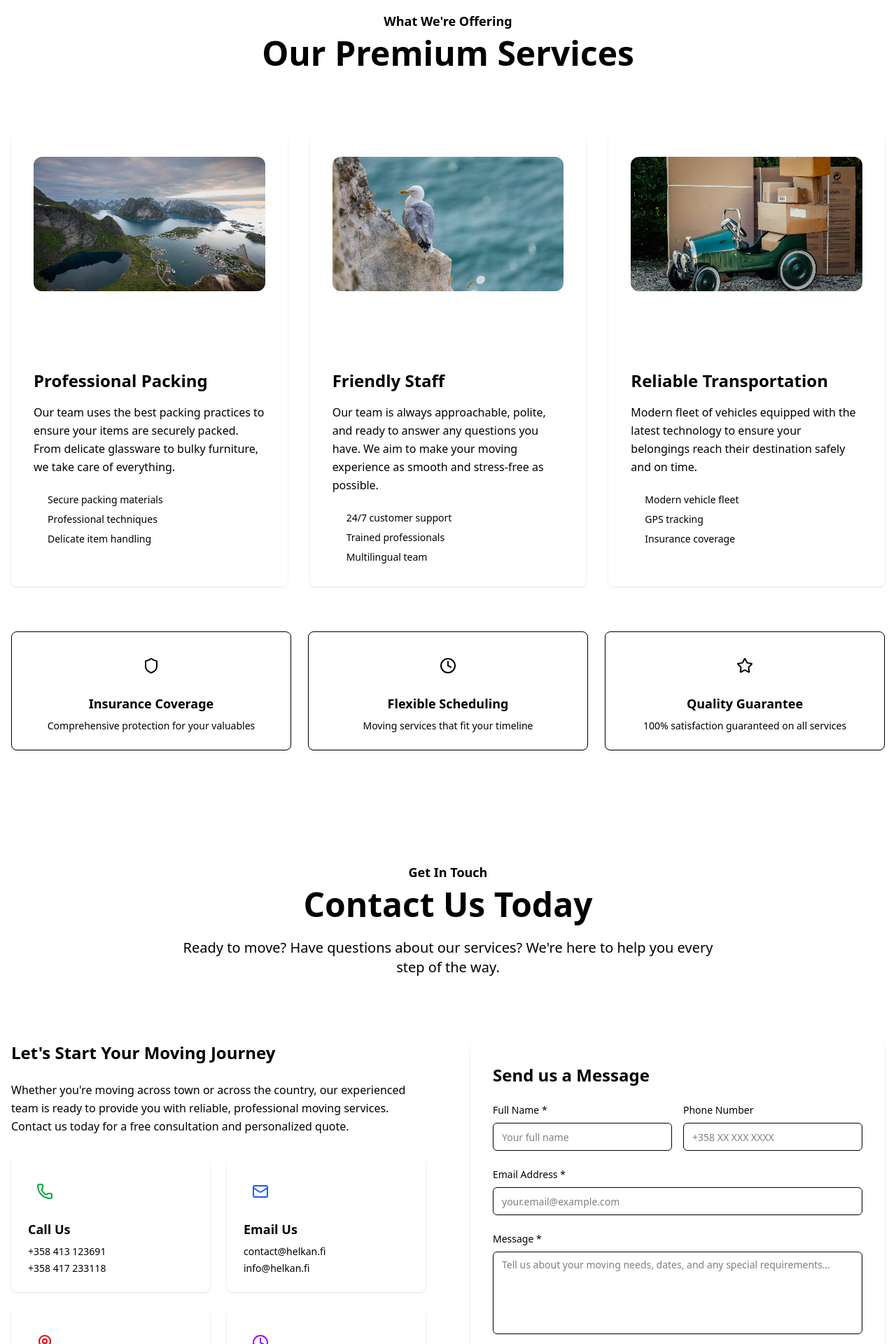
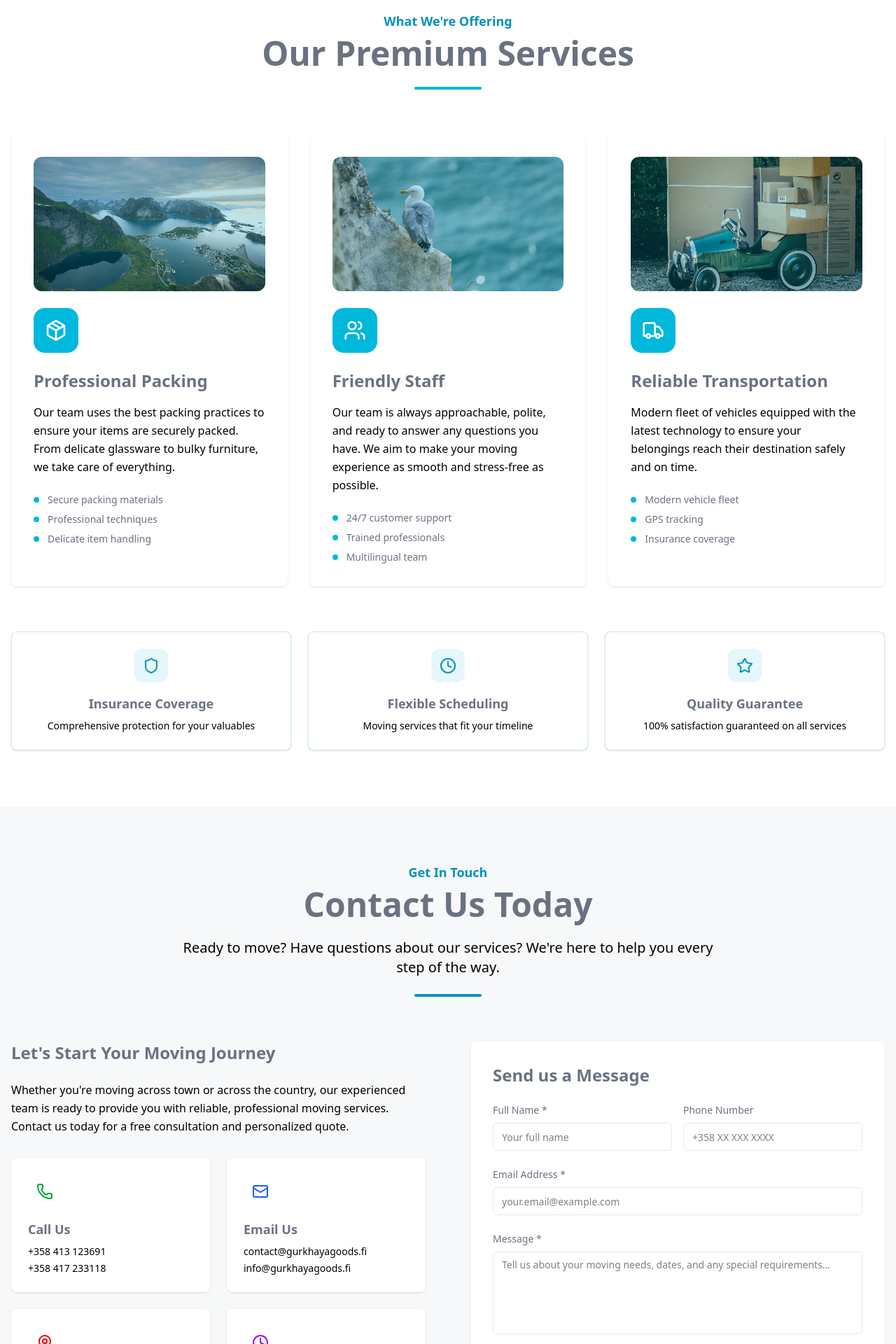
Before and after one commit to GurkhaYaGoodsMove/gurkhajagoods_move_service, a React (Vite) app: page / in a window 1280 px wide. Shown: the part 740-2660 px from the top of the page at 70% size. Built offline with nearby package versions, Linux system fonts and the light colour scheme.

Commit message:
contact section refactored.

```diff
--- a/src/components/ContactSection.tsx
+++ b/src/components/ContactSection.tsx
@@ -41,7 +41,7 @@ const ContactSection = () => {
     {
       icon: Mail,
       title: "Email Us",
-      details: ["contact@helkan.fi", "info@helkan.fi"],
+      details: ["contact@gurkhayagoods.fi", "info@gurkhayagoods.fi"],
       color: "text-blue-600",
     },
     {
@@ -59,28 +59,28 @@ const ContactSection = () => {
   ];
 
   return (
-    <section id="contact" className="py-20 bg-helkan-gray/30">
+    <section id="contact" className="py-20 bg-gray-200/30">
       <div className="container mx-auto px-4">
         {/* Section Header */}
         <div className="text-center mb-16">
-          <p className="text-helkan-blue font-semibold mb-2 text-lg">
+          <p className="text-cyan-600 font-semibold mb-2 text-lg">
             Get In Touch
           </p>
-          <h2 className="text-4xl md:text-5xl font-bold text-helkan-dark-gray mb-6">
+          <h2 className="text-4xl md:text-5xl font-bold text-gray-500 mb-6">
             Contact Us Today
           </h2>
           <p className="text-xl text-muted-foreground max-w-3xl mx-auto">
             Ready to move? Have questions about our services? We're here to help
             you every step of the way.
           </p>
-          <div className="w-24 h-1 bg-helkan-blue mx-auto rounded-full mt-6"></div>
+          <div className="w-24 h-1 bg-cyan-600 mx-auto rounded-full mt-6"></div>
         </div>
 
         <div className="grid lg:grid-cols-2 gap-16">
           {/* Contact Information */}
           <div className="space-y-8">
             <div>
-              <h3 className="text-2xl font-bold text-helkan-dark-gray mb-6">
+              <h3 className="text-2xl font-bold text-gray-500 mb-6">
                 Let's Start Your Moving Journey
               </h3>
               <p className="text-muted-foreground mb-8 leading-relaxed">
@@ -105,7 +105,7 @@ const ContactSection = () => {
                       )}/10`}>
                       <info.icon className={`w-6 h-6 ${info.color}`} />
                     </div>
-                    <h4 className="text-lg font-semibold text-helkan-dark-gray mb-2">
+                    <h4 className="text-lg font-semibold text-gray-500 mb-2">
                       {info.title}
                     </h4>
                     <div className="space-y-1">
@@ -123,13 +123,13 @@ const ContactSection = () => {
             </div>
 
             {/* Company Info */}
-            <Card className="bg-helkan-blue text-white border-0">
+            <Card className="bg-cyan-600 text-white border-0">
               <CardContent className="p-6">
                 <h4 className="text-xl font-semibold mb-3">
-                  Helkan Trading Oy
+                  Gurkha Trading Oy
                 </h4>
                 <p className="text-white/90 text-sm leading-relaxed">
-                  As a subsidiary of Helkan Trading Oy, we bring decades of
+                  As a subsidiary of Gurkha Trading Oy, we bring decades of
                   experience in logistics and transportation to ensure your
                   moving experience is seamless and stress-free.
                 </p>
@@ -140,7 +140,7 @@ const ContactSection = () => {
           {/* Contact Form */}
           <Card className="bg-white shadow-elegant border-0">
             <CardContent className="p-8">
-              <h3 className="text-2xl font-bold text-helkan-dark-gray mb-6">
+              <h3 className="text-2xl font-bold text-gray-500 mb-6">
                 Send us a Message
               </h3>
               <form onSubmit={handleSubmit} className="space-y-6">
@@ -148,7 +148,7 @@ const ContactSection = () => {
                   <div>
                     <label
                       htmlFor="name"
-                      className="block text-sm font-medium text-helkan-dark-gray mb-2">
+                      className="block text-sm font-medium text-gray-500 mb-2">
                       Full Name *
                     </label>
                     <Input
@@ -157,14 +157,14 @@ const ContactSection = () => {
                       value={formData.name}
                       onChange={handleInputChange}
                       required
-                      className="border-helkan-gray focus:border-helkan-blue focus:ring-helkan-blue"
+                      className="border-gray-200 focus:border-cyan-600 focus:ring-cyan-600"
                       placeholder="Your full name"
                     />
                   </div>
                   <div>
                     <label
                       htmlFor="phone"
-                      className="block text-sm font-medium text-helkan-dark-gray mb-2">
+                      className="block text-sm font-medium text-gray-500 mb-2">
                       Phone Number
                     </label>
                     <Input
@@ -173,7 +173,7 @@ const ContactSection = () => {
                       type="tel"
                       value={formData.phone}
                       onChange={handleInputChange}
-                      className="border-helkan-gray focus:border-helkan-blue focus:ring-helkan-blue"
+                      className="border-gray-200 focus:border-cyan-600 focus:ring-cyan-600"
                       placeholder="+358 XX XXX XXXX"
                     />
                   </div>
@@ -182,7 +182,7 @@ const ContactSection = () => {
                 <div>
                   <label
                     htmlFor="email"
-                    className="block text-sm font-medium text-helkan-dark-gray mb-2">
+                    className="block text-sm font-medium text-gray-500 mb-2">
                     Email Address *
                   </label>
                   <Input
@@ -192,7 +192,7 @@ const ContactSection = () => {
                     value={formData.email}
                     onChange={handleInputChange}
                     required
-                    className="border-helkan-gray focus:border-helkan-blue focus:ring-helkan-blue"
+                    className="border-gray-200 focus:border-cyan-600 focus:ring-cyan-600"
                     placeholder="your.email@example.com"
                   />
                 </div>
@@ -200,7 +200,7 @@ const ContactSection = () => {
                 <div>
                   <label
                     htmlFor="message"
-                    className="block text-sm font-medium text-helkan-dark-gray mb-2">
+                    className="block text-sm font-medium text-gray-500 mb-2">
                     Message *
                   </label>
                   <Textarea
@@ -210,7 +210,7 @@ const ContactSection = () => {
                     onChange={handleInputChange}
                     required
                     rows={5}
-                    className="border-helkan-gray focus:border-helkan-blue focus:ring-helkan-blue resize-none"
+                    className="border-gray-200 focus:border-cyan-600 focus:ring-cyan-600 resize-none"
                     placeholder="Tell us about your moving needs, dates, and any special requirements..."
                   />
                 </div>
--- a/src/components/ServicesSection.tsx
+++ b/src/components/ServicesSection.tsx
@@ -63,13 +63,13 @@ const ServicesSection = () => {
       <div className="container mx-auto px-4">
         {/* Section Header */}
         <div className="text-center mb-16">
-          <p className="text-helkan-blue font-semibold mb-2 text-lg">
+          <p className="text-cyan-600 font-semibold mb-2 text-lg">
             What We're Offering
           </p>
-          <h2 className="text-4xl md:text-5xl font-bold text-helkan-dark-gray mb-6">
+          <h2 className="text-4xl md:text-5xl font-bold text-gray-500 mb-6">
             Our Premium Services
           </h2>
-          <div className="w-24 h-1 bg-helkan-blue mx-auto rounded-full"></div>
+          <div className="w-24 h-1 bg-cyan-500 mx-auto rounded-full"></div>
         </div>
 
         {/* Main Services Grid */}
@@ -86,16 +86,16 @@ const ServicesSection = () => {
                     alt={service.title}
                     className="w-full h-48 object-cover group-hover:scale-105 transition-transform duration-300"
                   />
-                  <div className="absolute inset-0 bg-helkan-blue/20 group-hover:bg-helkan-blue/10 transition-colors duration-300"></div>
+                  <div className="absolute inset-0 bg-cyan-500/20 group-hover:bg-cyan-500/10 transition-colors duration-300"></div>
                 </div>
 
                 {/* Service Icon */}
-                <div className="w-16 h-16 bg-helkan-blue rounded-2xl flex items-center justify-center mb-6 group-hover:scale-110 transition-transform duration-300">
+                <div className="w-16 h-16 bg-cyan-500 rounded-2xl flex items-center justify-center mb-6 group-hover:scale-110 transition-transform duration-300">
                   <service.icon className="w-8 h-8 text-white" />
                 </div>
 
                 {/* Service Content */}
-                <h3 className="text-2xl font-bold text-helkan-dark-gray mb-4 group-hover:text-helkan-blue transition-colors duration-300">
+                <h3 className="text-2xl font-bold text-gray-500 mb-4 group-hover:text-cyan-600 transition-colors duration-300">
                   {service.title}
                 </h3>
                 <p className="text-muted-foreground mb-6 leading-relaxed">
@@ -107,8 +107,8 @@ const ServicesSection = () => {
                   {service.features.map((feature, featureIndex) => (
                     <li
                       key={featureIndex}
-                      className="flex items-center text-sm text-helkan-dark-gray">
-                      <div className="w-2 h-2 bg-helkan-blue rounded-full mr-3"></div>
+                      className="flex items-center text-sm text-gray-500">
+                      <div className="w-2 h-2 bg-cyan-500 rounded-full mr-3"></div>
                       {feature}
                     </li>
                   ))}
@@ -123,12 +123,12 @@ const ServicesSection = () => {
           {additionalServices.map((service, index) => (
             <Card
               key={index}
-              className="group hover:shadow-card transition-all duration-300 border-helkan-blue/20 bg-white">
+              className="group hover:shadow-card transition-all duration-300 border-cyan-600/20 bg-white">
               <CardContent className="p-6 text-center">
-                <div className="w-12 h-12 bg-helkan-blue/10 rounded-xl flex items-center justify-center mx-auto mb-4 group-hover:bg-helkan-blue group-hover:scale-110 transition-all duration-300">
-                  <service.icon className="w-6 h-6 text-helkan-blue group-hover:text-white transition-colors duration-300" />
+                <div className="w-12 h-12 bg-cyan-500/10 rounded-xl flex items-center justify-center mx-auto mb-4 group-hover:bg-cyan-500 group-hover:scale-110 transition-all duration-300">
+                  <service.icon className="w-6 h-6 text-cyan-600 group-hover:text-white transition-colors duration-300" />
                 </div>
-                <h4 className="text-lg font-semibold text-helkan-dark-gray mb-2 group-hover:text-helkan-blue transition-colors duration-300">
+                <h4 className="text-lg font-semibold text-gray-500 mb-2 group-hover:text-cyan-600 transition-colors duration-300">
                   {service.title}
                 </h4>
                 <p className="text-muted-foreground text-sm">
```
